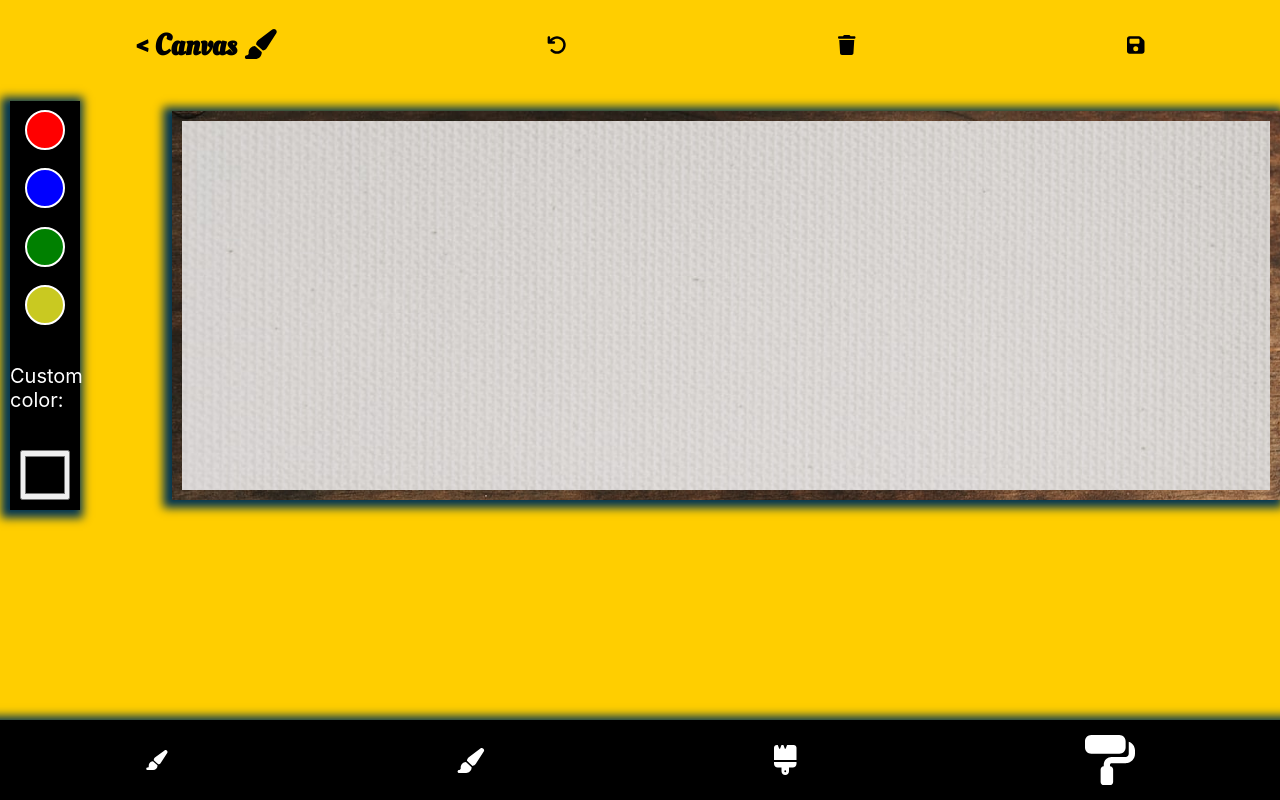
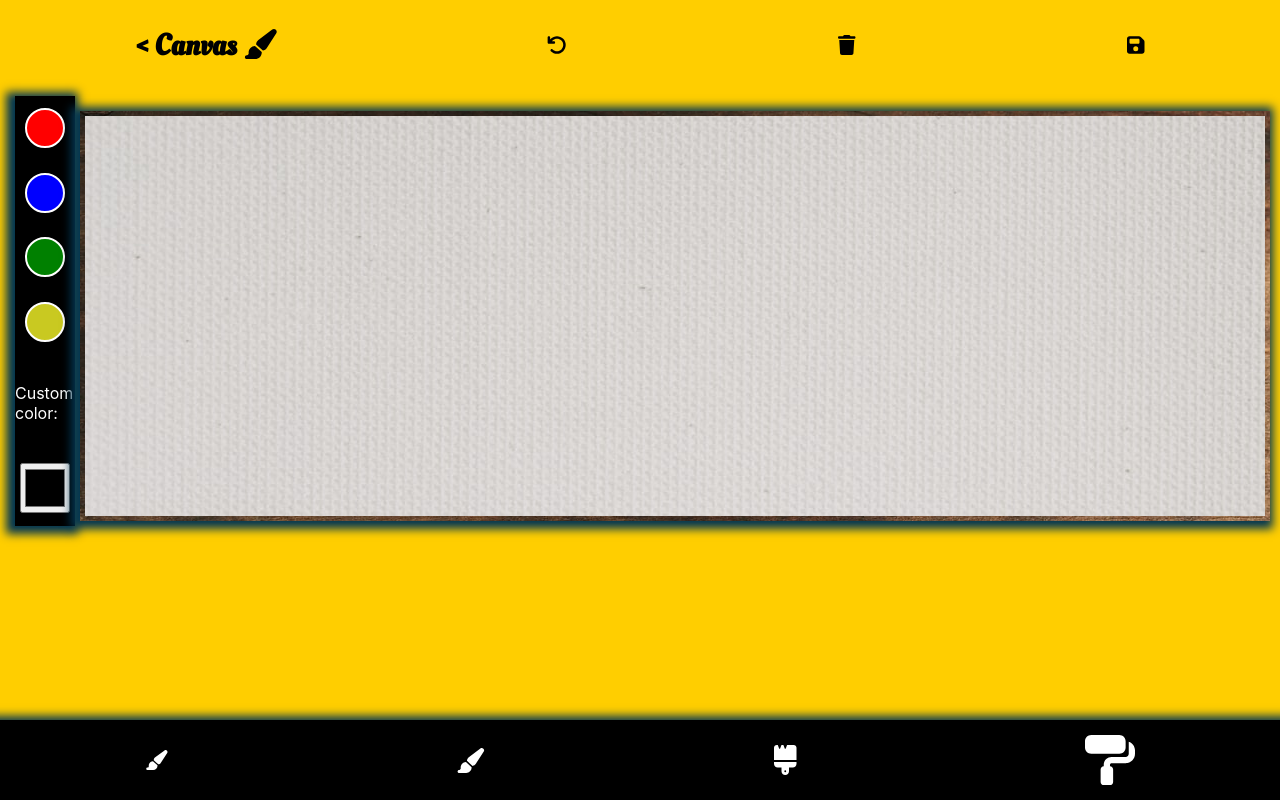
Before and after one commit to DavidVerghese/DrawingWithReact, a React (Create React App) app: page /canvas in a window 1280 px wide. Built offline with nearby package versions, Linux system fonts and the light colour scheme.

Commit message:
made color panel smaller

```diff
--- a/src/Components/Canvas/Canvas.css
+++ b/src/Components/Canvas/Canvas.css
@@ -2,9 +2,9 @@ canvas {
   box-shadow: -3px 2px 9px 6px #033652;
   cursor: pointer;
   background-image: url("../../Pictures/Frame.jpeg");
-  padding: 10px;
+  padding: 5px;
   margin-top: 20px;
-  width: 85%;
+  width: 100%;
 }
 
 .fa-paint-brush {
--- a/src/Components/ColorPanel/ColorPanel.css
+++ b/src/Components/ColorPanel/ColorPanel.css
@@ -1,6 +1,6 @@
 .color-field {
-  height: 40px;
-  width: 40px;
+  height: 30px;
+  width: 30px;
   min-height: 40px;
   min-width: 40px;
   cursor: pointer;
@@ -18,13 +18,14 @@
   display: flex;
   flex-direction: column;
   justify-content: space-around;
-  margin: 10px 10px;
+  margin: 5px 5px;
   /* background-color: #d2aa09; */
   background-color: black;
   color: white;
   box-shadow: -3px 2px 9px 6px #033652;
-  width: 70px;
+  width: 60px;
   height: 100%;
+  font-size: 80%;
 }
 
 .color-picker {
```
